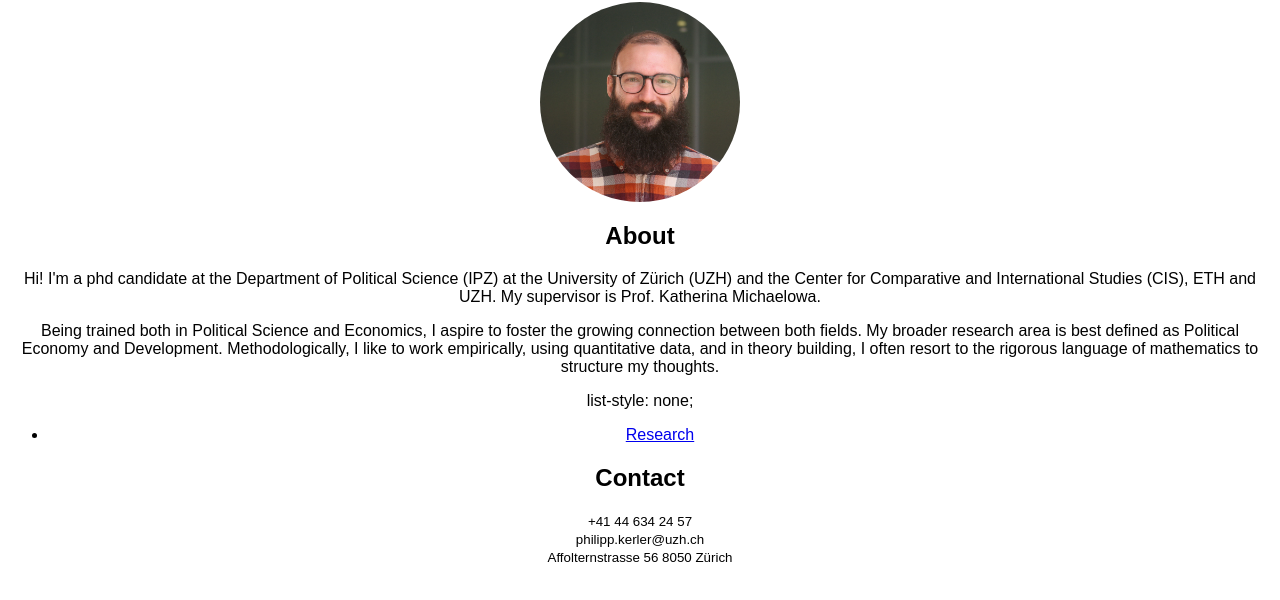
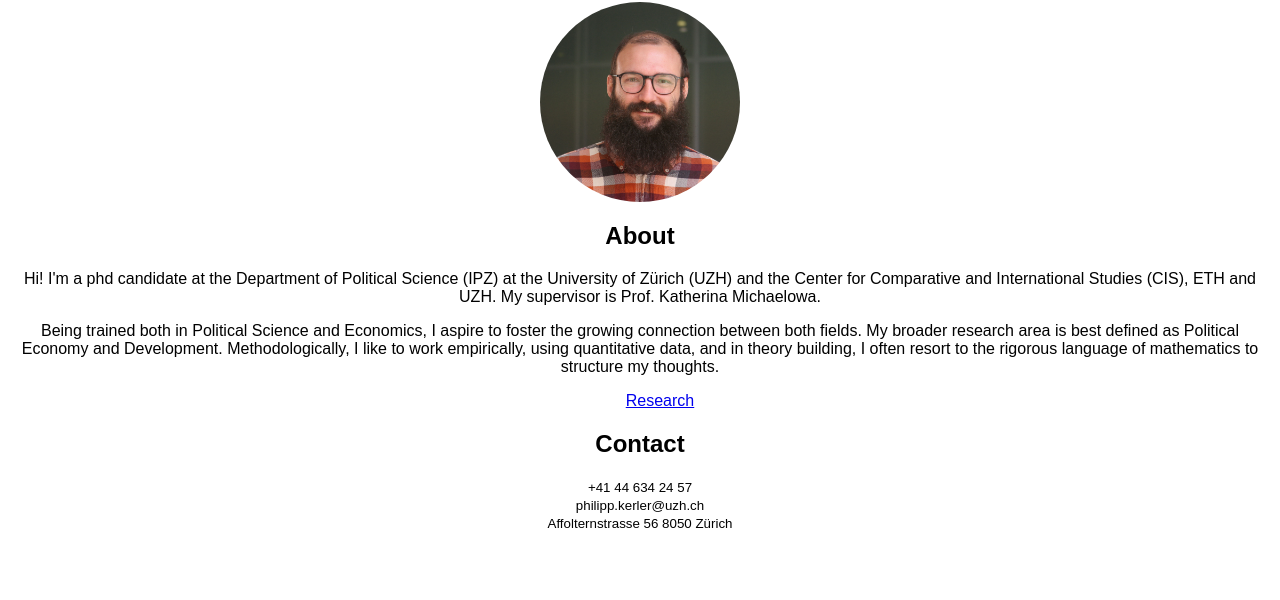
Before and after one commit to philker/philker.github.io, a plain HTML site: page index.html in a window 1280 px wide. Shown: the part 78-678 px from the top of the page. Drawn offline with Linux system fonts and the light colour scheme.

Commit message:
Update index.html

```diff
--- a/index.html
+++ b/index.html
@@ -34,12 +34,13 @@
     <h2>About</h2>
     <p>Hi! I'm a phd candidate at the Department of Political Science (IPZ) at the University of Zürich (UZH) and the Center for Comparative and International Studies (CIS), ETH and UZH. My supervisor is Prof. Katherina Michaelowa.</p>
     <p>Being trained both in Political Science and Economics, I aspire to foster the growing connection between both fields. My broader research area is best defined as Political Economy and Development. Methodologically, I like to work empirically, using quantitative data, and in theory building, I often resort to the rigorous language of mathematics to structure my thoughts.</p>
-    <nav>
-      list-style: none;
-      <ul>
-        <li><a href="research.html">Research</a></li>
-      </ul>
-    </nav>
+
+     <nav>
+  <ul style="list-style: none;">
+    <li><a href="research.html">Research</a></li>
+  </ul>
+</nav>
+
    <h2>Contact</h2>
 <small>
   +41 44 634 24 57<br>
```
